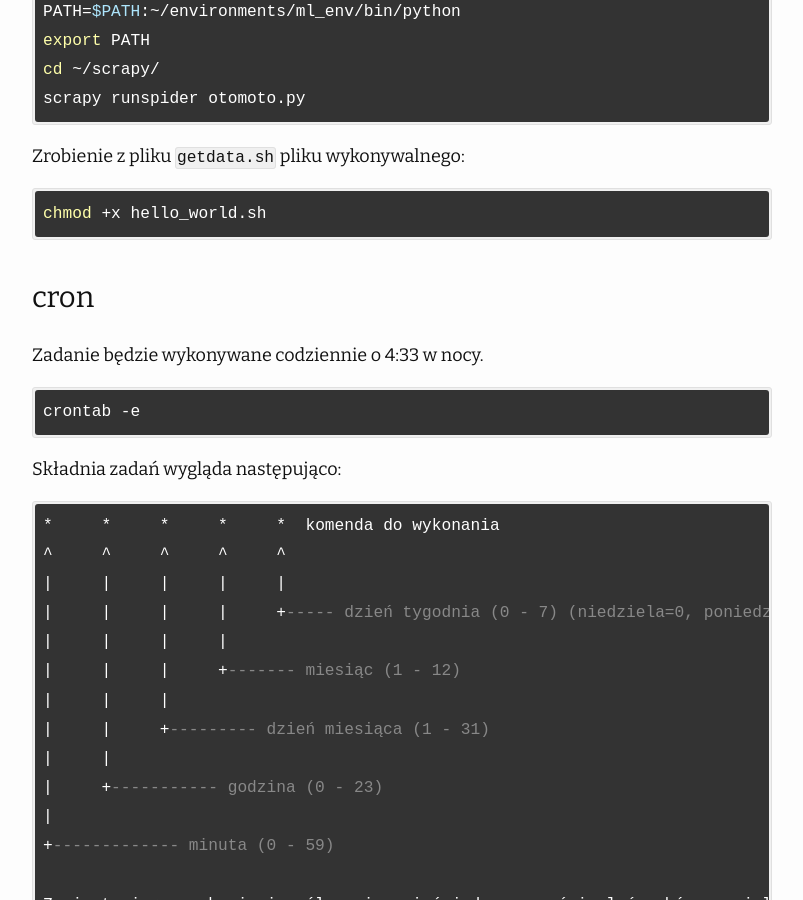
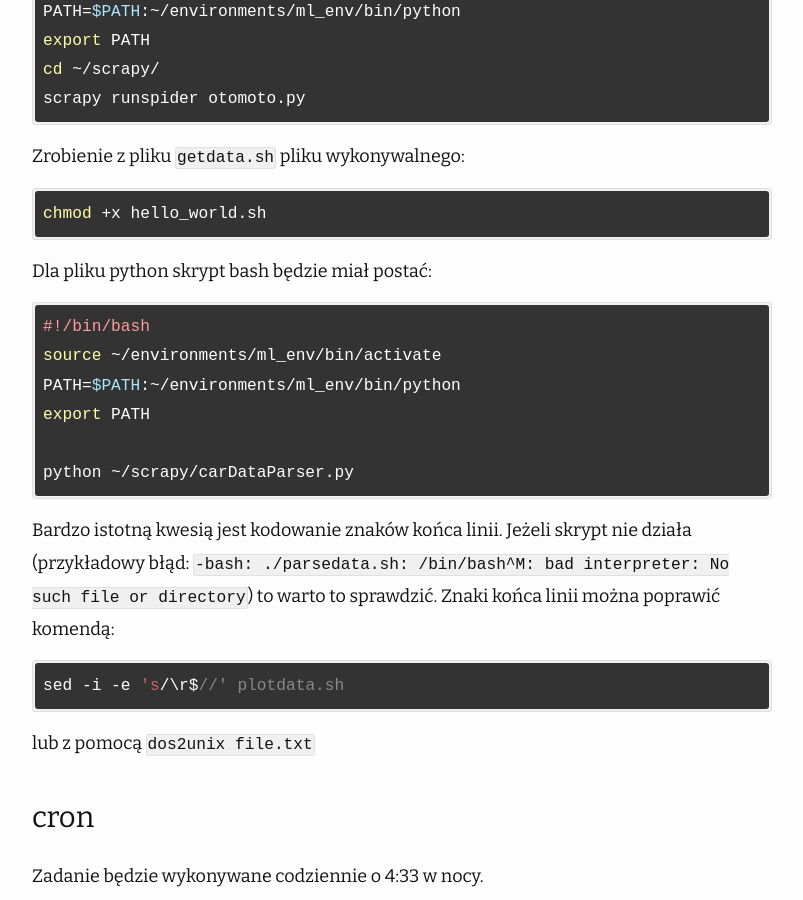
Before and after one commit to mgurg/mgurg.github.io, a Jekyll site: the page built from _posts/2020-01-19-scrapy-konfiguracja-IV.md, in a window 1280 px wide and 900 px high, scrolled down 770 px. Shown: the whole window, without its empty margins (238-1041 px from the left). Built offline with Jekyll 4.4.1, drawn with Linux system fonts in a browser that asks for light colours; nearby versions of some CDN libraries; comment, search, counter and statistics services are not loaded.

Commit message:
content update

````diff
--- a/_posts/2020-01-19-scrapy-konfiguracja-IV.md
+++ b/_posts/2020-01-19-scrapy-konfiguracja-IV.md
@@ -32,6 +32,27 @@ Zrobienie z pliku `getdata.sh` pliku wykonywalnego:
 ```bash
 chmod +x hello_world.sh
 ```
+
+Dla pliku python skrypt bash będzie miał postać:
+
+```
+#!/bin/bash
+source ~/environments/ml_env/bin/activate
+PATH=$PATH:~/environments/ml_env/bin/python
+export PATH
+
+python ~/scrapy/carDataParser.py
+```
+
+Bardzo istotną kwesią jest kodowanie znaków końca linii. Jeżeli skrypt nie działa (przykładowy błąd: `-bash: ./parsedata.sh: /bin/bash^M: bad interpreter: No such file or directory`) to warto to sprawdzić. Znaki końca linii można poprawić komendą:
+
+```
+sed -i -e 's/\r$//' plotdata.sh
+```
+
+lub z pomocą `dos2unix file.txt`
+
+
 
 ### cron
 
````
Also changed, not shown: _posts/2020-01-16-SSH-VPS-konfiguracja-serwera.md (+6 -0 lines).
